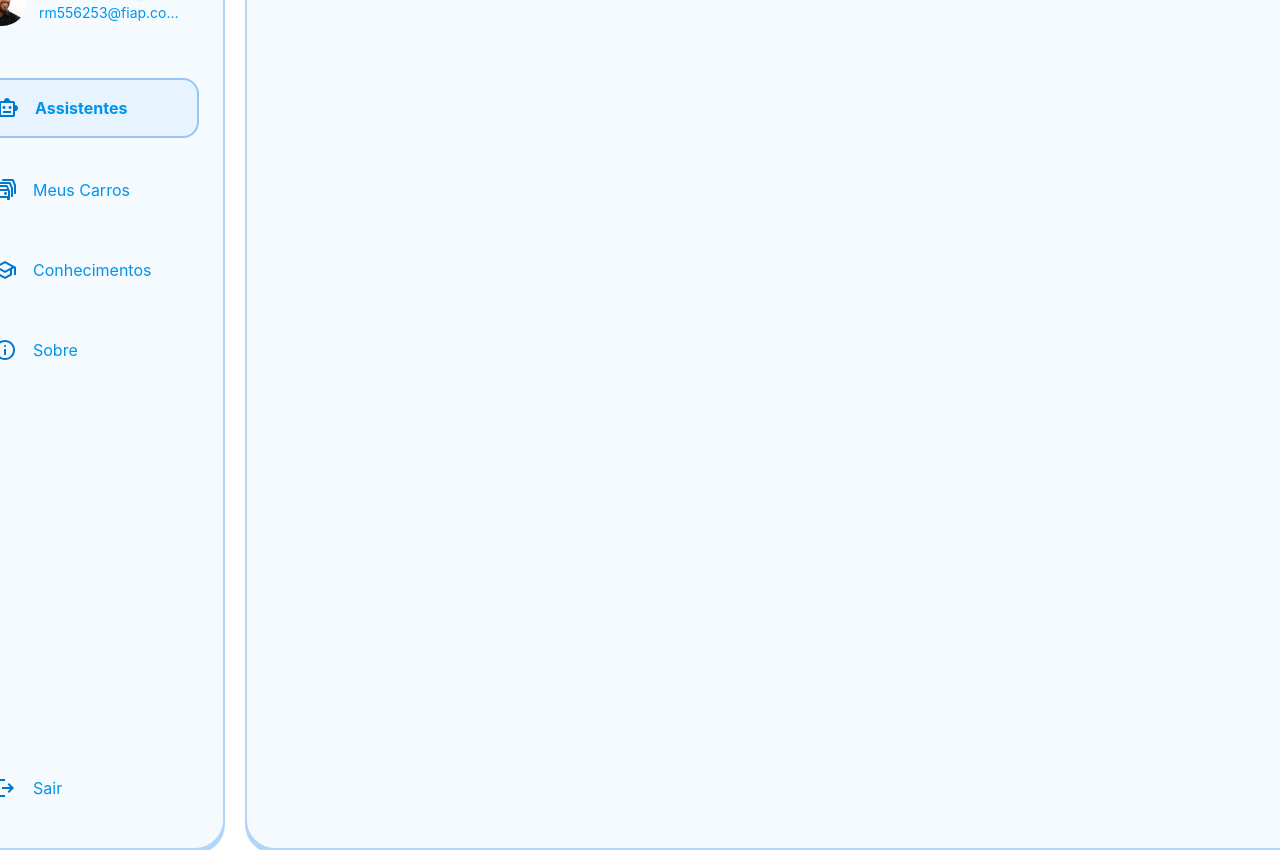
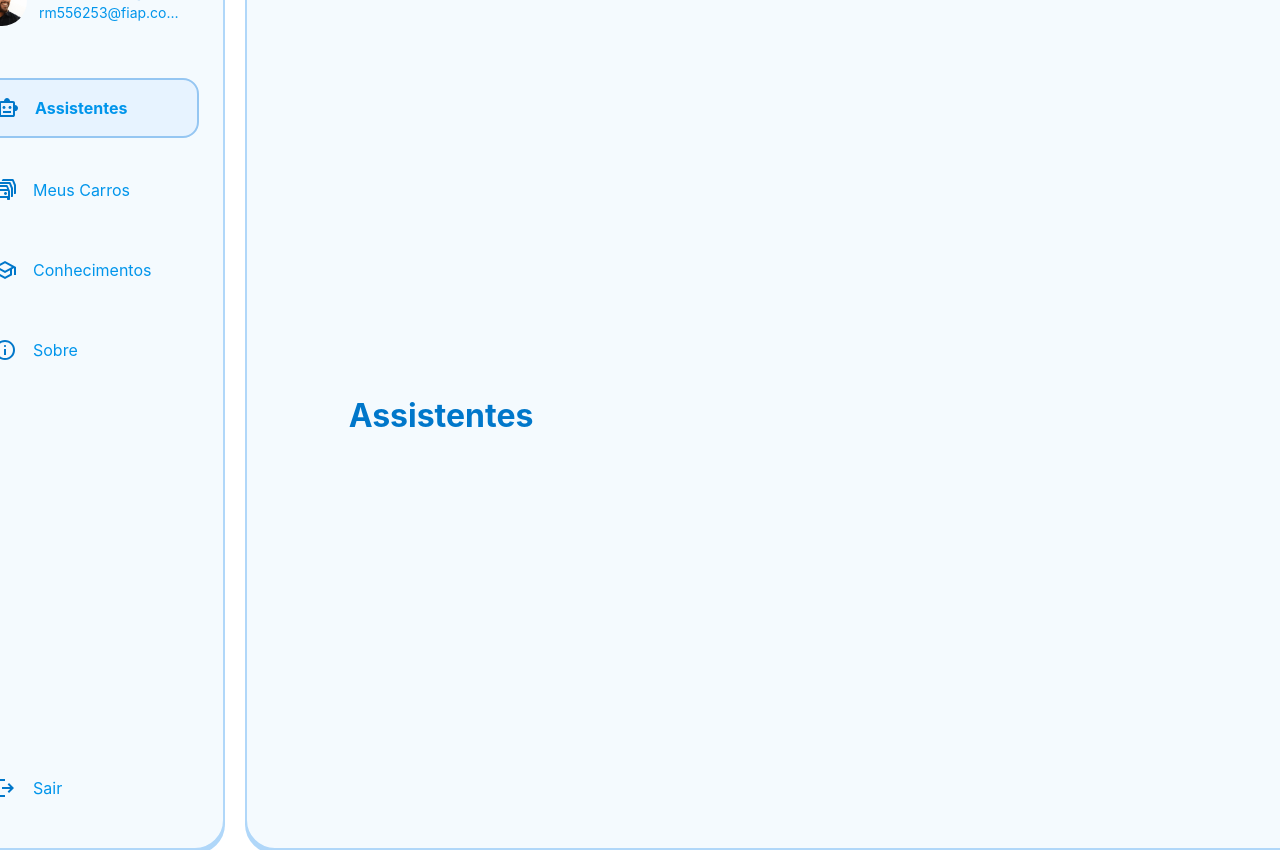
Before and after one commit to LELE-REPAIRS/lele-repairs-react, a React (Vite) app: page /assistentes in a window 1280 px wide. Shown: the top 850 px of the page. Built offline with nearby package versions, Linux system fonts and the light colour scheme.

Commit message:
Criação do h1 exibindo o nome da página.

```diff
--- a/src/routes/Assistentes/index.tsx
+++ b/src/routes/Assistentes/index.tsx
@@ -24,6 +24,9 @@ function Assistentes() {
         </nav>
         <main className="w-[1084px] h-[900px] bg-color_2 rounded-[30px] border-2 border-color_6 flex flex-row pt-6 pb-6 px-6 gap-[25px]">
           <section className="relative flex-col justify-center items-start inline-flex gap-[25px]">
+            <div className="w-[340px] justify-center items-center inline-flex">
+              <h1 className="pt-8 px-20 text-center text-color_11 text-[32px] font-bold leading-10">Assistentes</h1>
+            </div>
           </section>
           <section className="w-[667px] h-[848px] flex-col items-start gap-[25px] inline-flex">
           </section>
```
